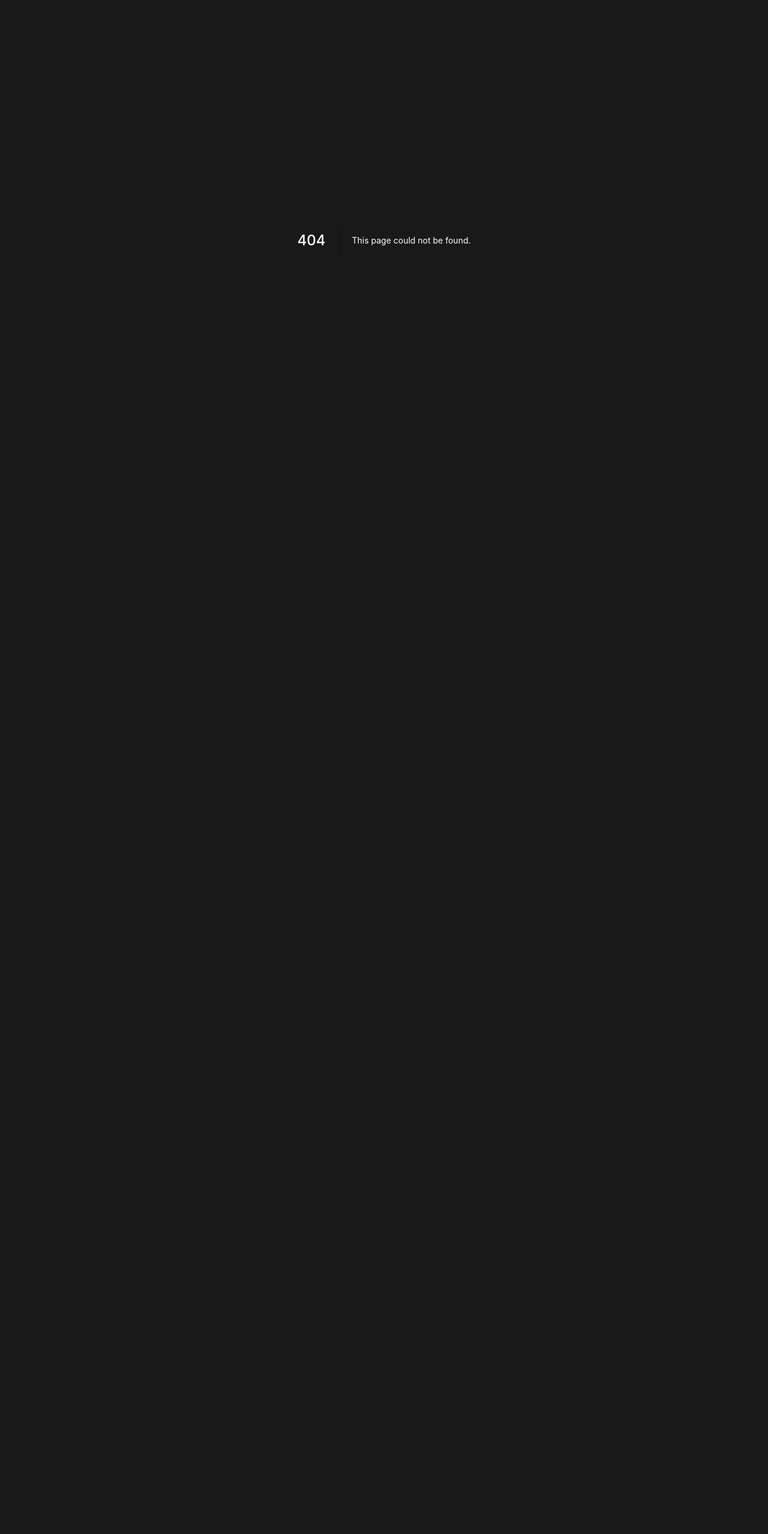
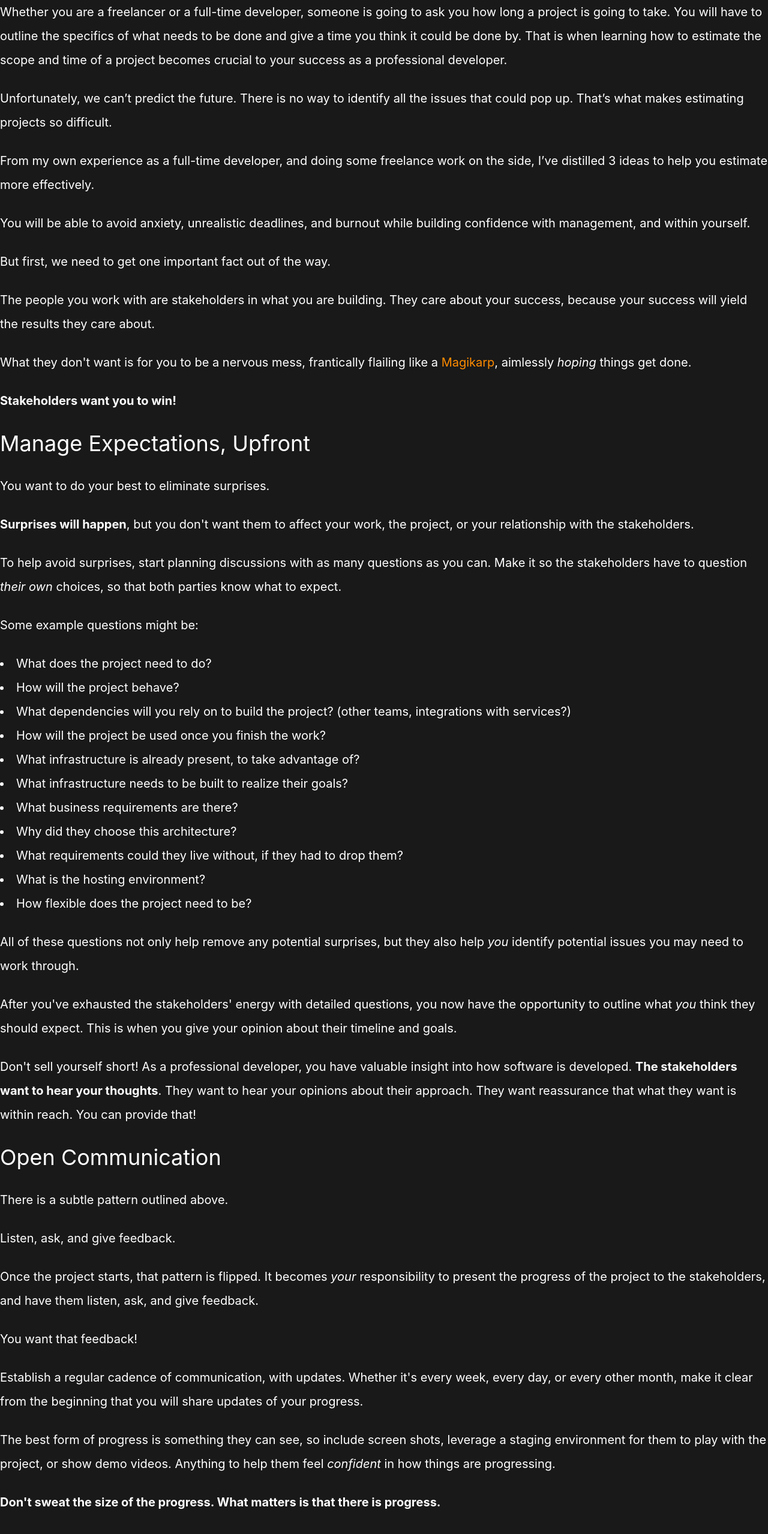
Before and after one commit to maxuuell/maxuuell, a Next.js app: page /blog/how-to-own-project-expectations in a window 1280 px wide. Before the commit this address had no page. Shown: the top 2557 px of the page at 60% size. Before the commit the page ends 800 px from the top, so only its background shows below. Built offline with nearby package versions, Linux system fonts and the light colour scheme.

Commit message:
Add expectations post

```diff
--- /dev/null
+++ b/components/Share.js
@@ -0,0 +1,7 @@
+import React from "react";
+
+const Share = ({ children }) => {
+  return <p>Please, share and comment</p>;
+};
+
+export default Share;
--- a/components/common.js
+++ b/components/common.js
@@ -4,6 +4,15 @@ export const P = ({ children, className = "", style = {} }) => (
   <p style={style} className={`leading-loose mb-6 ${className}`}>
     {children}
   </p>
+);
+
+export const UL = ({ children, className = "", style = {} }) => (
+  <ul
+    style={style}
+    className={`leading-loose mb-6 list-disc list-inside ${className}`}
+  >
+    {children}
+  </ul>
 );
 
 export const H1 = ({ children, className = "", style = {} }) => (
--- a/layouts/post.js
+++ b/layouts/post.js
@@ -3,6 +3,7 @@ import { LayoutHeader } from "../components/Headers";
 import { P, H1, H3 } from "../components/common";
 import HeadElement from "../components/HeadElement";
 import ConvertKitForm from "../components/ConvertKitForm";
+// import Share from "../components/Share";
 
 export default (frontMatter) => {
   const { title, subtitle = "", date, imageUrl, ck = true } = frontMatter;
@@ -11,7 +12,7 @@ export default (frontMatter) => {
       <main className="w-full max-w-screen-md m-auto mb-32 pr-6 pl-6 lg:p-0">
         <HeadElement>
           <title>{`${title} - maxuuell`}</title>
-          <meta name="twitter:card" content="summary_large_image" />
+          <meta name="twitter:card" content="summary" />
           <meta name="twitter:site" content="@maxuuell" />
           <meta name="twitter:title" content={title} />
           <meta name="twitter:description" content={subtitle} />
@@ -20,7 +21,7 @@ export default (frontMatter) => {
         <LayoutHeader />
         <H1 className="font-bold">{title}</H1>
         {subtitle ? <H3>{subtitle}</H3> : null}
-        <P className="text-grey text-sm">{date}</P>
+        {date ? <P className="text-grey text-sm">{date}</P> : <br />}
         {content}
         <br />
         <br />
--- a/pages/_app.js
+++ b/pages/_app.js
@@ -1,7 +1,7 @@
 import "../styles/index.css";
 import "../styles/ck.css";
 import { MDXProvider } from "@mdx-js/react";
-import { P, H1, H2, H3 } from "../components/common";
+import { P, H1, H2, H3, UL } from "../components/common";
 import CodeBlock from "../components/CodeBlock";
 
 const components = {
@@ -11,6 +11,9 @@ const components = {
   h1: H1,
   h2: H2,
   h3: H3,
+  ul: (props) => {
+    return <UL {...props} className={"text-xl"}></UL>;
+  },
   code: CodeBlock,
 };
 
--- /dev/null
+++ b/pages/blog/how-to-own-project-expectations.mdx
@@ -0,0 +1,83 @@
+---
+layout: post
+title: How to Own Project Expectations
+imageUrl: ../pipeline.png
+---
+
+Whether you are a freelancer or a full-time developer, someone is going to ask you how long a project is going to take. You will have to outline the specifics of what needs to be done and give a time you think it could be done by. That is when learning how to estimate the scope and time of a project becomes crucial to your success as a professional developer.
+
+Unfortunately, we can’t predict the future. There is no way to identify all the issues that could pop up. That’s what makes estimating projects so difficult.
+
+From my own experience as a full-time developer, and doing some freelance work on the side, I’ve distilled 3 ideas to help you estimate more effectively.
+
+You will be able to avoid anxiety, unrealistic deadlines, and burnout while building confidence with management, and within yourself.
+
+But first, we need to get one important fact out of the way.
+
+The people you work with are stakeholders in what you are building. They care about your success, because your success will yield the results they care about.
+
+What they don't want is for you to be a nervous mess, frantically flailing like a [Magikarp](https://www.pokemon.com/us/pokedex/magikarp), aimlessly _hoping_ things get done.
+
+**Stakeholders want you to win!**
+
+## Manage Expectations, Upfront
+
+You want to do your best to eliminate surprises.
+
+**Surprises will happen**, but you don't want them to affect your work, the project, or your relationship with the stakeholders.
+
+To help avoid surprises, start planning discussions with as many questions as you can. Make it so the stakeholders have to question _their own_ choices, so that both parties know what to expect.
+
+Some example questions might be:
+
+- What does the project need to do?
+- How will the project behave?
+- What dependencies will you rely on to build the project? (other teams, integrations with services?)
+- How will the project be used once you finish the work?
+- What infrastructure is already present, to take advantage of?
+- What infrastructure needs to be built to realize their goals?
+- What business requirements are there?
+- Why did they choose this architecture?
+- What requirements could they live without, if they had to drop them?
+- What is the hosting environment?
+- How flexible does the project need to be?
+
+All of these questions not only help remove any potential surprises, but they also help _you_ identify potential issues you may need to work through.
+
+After you've exhausted the stakeholders' energy with detailed questions, you now have the opportunity to outline what _you_ think they should expect. This is when you give your opinion about their timeline and goals.
+
+Don't sell yourself short! As a professional developer, you have valuable insight into how software is developed. **The stakeholders want to hear your thoughts**. They want to hear your opinions about their approach. They want reassurance that what they want is within reach. You can provide that!
+
+## Open Communication
+
+There is a subtle pattern outlined above.
+
+Listen, ask, and give feedback.
+
+Once the project starts, that pattern is flipped. It becomes _your_ responsibility to present the progress of the project to the stakeholders, and have them listen, ask, and give feedback.
+
+You want that feedback!
+
+Establish a regular cadence of communication, with updates. Whether it's every week, every day, or every other month, make it clear from the beginning that you will share updates of your progress.
+
+The best form of progress is something they can see, so include screen shots, leverage a staging environment for them to play with the project, or show demo videos. Anything to help them feel _confident_ in how things are progressing.
+
+**Don't sweat the size of the progress. What matters is that there is progress.**
+
+By communicating often and with valuable updates, you have the chance to catch potential problems quickly. And the faster you see problems, the faster they can be resolved, and prevent your velocity from coming to a halt.
+
+Now, don't go sharing every error you get. stakeholders don't need to know about `cannot read property 'derp' of undefined`. What they do care about are project altering issues. Once you come across something that _could_ slow your progress, share it, and get your stakeholders' feedback.
+
+## Experience
+
+You don't know what you don't know, and that's okay.
+
+You won't be able to ask all the right questions upfront. You won't be able to see speed bumps until you hit them. You won't catch issues until after you've implemented something. That is part of the process.
+
+What you should do is learn from missteps. Write things down, study the root causes, reflect on the circumstances, and draw insights from how things blew up. That is how you will grow the most as a professional developer.
+
+As you iterate on your own progress, you will identify new ways of managing projects, and estimating their deliver.
+
+Remember, success is a poor teacher. Try your best to plan, discuss, and communicate with your stakeholders. Whether you achieve tremendous success, or outright flop, your experience will grow, and you will know how to do better next time.
+
+Now go get 'em champ! 💪
--- a/pages/blog/index.js
+++ b/pages/blog/index.js
@@ -1,7 +1,7 @@
 import React from "react";
 import Link from "next/link";
 import { LayoutHeader } from "../../components/Headers";
-import { H2, H3 } from "../../components/common";
+import { H3 } from "../../components/common";
 import HeadElement from "../../components/HeadElement";
 import { frontMatter } from "./*.mdx";
 import formatPath from "../../utils/formatPath";
--- a/pages/blog/what-is-a-digital-garden.mdx
+++ b/pages/blog/what-is-a-digital-garden.mdx
@@ -1,10 +1,9 @@
 ---
 layout: post
 title: What is a Digital Garden
-date: July 17, 2020
 ---
 
-A digital garden where you post ideas and thoughts that are raw, in contrast to a traditional blog post that may be refined, long, and well supported.
+A digital garden is where you post ideas and thoughts that are raw, in contrast to a traditional blog post that may be refined, long, and well supported.
 
 Digital garden posts (seedlings) are for you to plant, cultivate, and explore. They encourage discussion, and aren't meant to be scrutinized like you might do with a traditional blog post.
 
```
